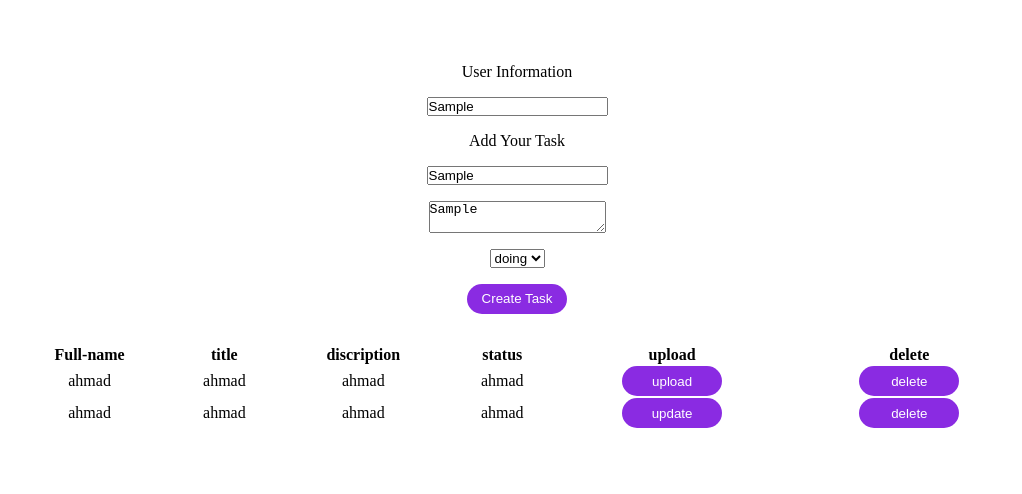
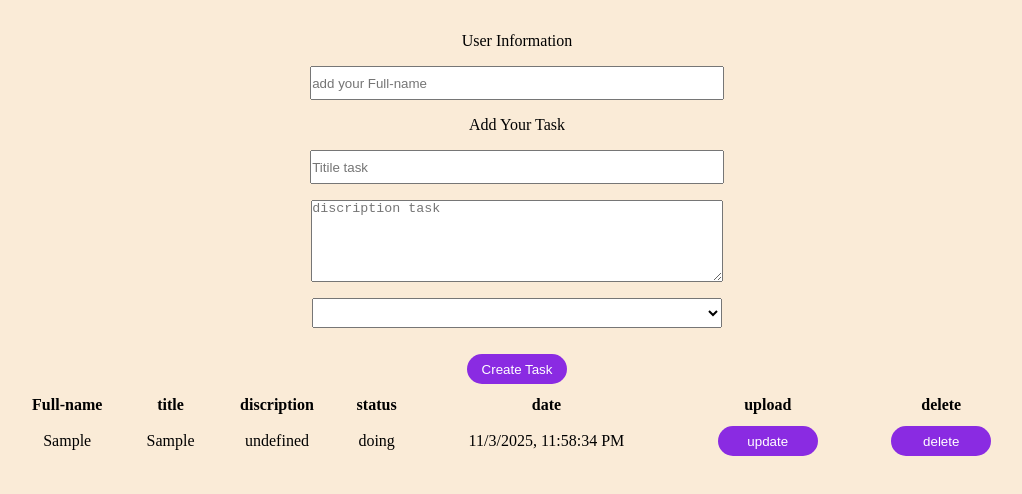
Before and after one commit to medgougriz/TO-DO-LISTE, a plain HTML site: page index.html in a window 1280 px wide. Both pictures are taken after typing "Sample", "Sample", "Sample" into the empty fields and a click on the button "Create Task". Shown: the whole page, without its empty margins (123-1145 px from the left). Drawn offline with Linux system fonts and the light colour scheme.

Commit message:
to do update one

```diff
--- a/index.html
+++ b/index.html
@@ -23,7 +23,7 @@
                 <option value="todo">todo</option>
                 <option value="done">done</option>
             </select>
-            <button onclick="CreateTask()">Create Task</button>
+            <button onclick="CreateTask()" id="Create">Create Task</button>
         </div>
         <div class="output">
             <table>
@@ -32,26 +32,11 @@
                     <th>title</th>
                     <th>discription</th>
                     <th>status</th>
+                    <th>date</th>
                     <th>upload</th>
                     <th>delete</th>
                 </tr>
-                <tbody>
-                    <tr>
-                    <td>ahmad</td>
-                    <td>ahmad</td>
-                    <td>ahmad</td>
-                    <td>ahmad</td>
-                    <td><button>upload</button></td>
-                    <td><button>delete</button></td>
-                    </tr>
-                     <tr>
-                    <td>ahmad</td>
-                    <td>ahmad</td>
-                    <td>ahmad</td>
-                    <td>ahmad</td>
-                    <td><button id="update">update</button></td>
-                    <td><button id="delete">delete</button></td>
-                    </tr>
+                <tbody id="see">
                 </tbody>
             </table>
         </div>
--- a/main.js
+++ b/main.js
@@ -1,15 +1,81 @@
+let UserName = document.getElementById('username').value ;
+let title = document.getElementById('title').value;
+let discription = document.getElementById('discription').value;
+let status = document.getElementById('status').value;
 
-var dataBase = []
 
+
+// 2 localStorage
+var dataBase
+if(localStorage.todo !=null){
+    dataBase = JSON.parse(localStorage.todo)
+}else{
+    dataBase = [];
+}
+
+// 1 fonction
 function CreateTask(){
     var task =  {
         fullName: document.getElementById('username').value,
         title: document.getElementById('title').value,
         desrirtion: document.getElementById('discription').value,
         status: document.getElementById('status').value,
-        createdAt: Date.now()
+        createdAt: new Date().toLocaleString()
+    }
+    dataBase[dataBase.length] = task
+    // local storage
+    localStorage.setItem('todo', JSON.stringify(dataBase))
+    seetodo ()
+    console.log(dataBase);
+
+    cleardata()
+}
+
+// 3 clear inputs
+function cleardata(){
+    document.getElementById('username').value ='';
+    document.getElementById('title').value ='';
+    document.getElementById('discription').value ='';
+    document.getElementById('status').value ='';
+}
+
+// 4 read or outputs
+
+function seetodo (){
+
+    let table = '';
+    for(let i = 0; i < dataBase.length; i++){
+        table += `<tr>
+                    <td>${dataBase[i].fullName}</td>
+                    <td>${dataBase[i].title}</td>
+                    <td>${dataBase[i].discription}</td>
+                    <td>${dataBase[i].status}</td>
+                    <td>${dataBase[i].createdAt}</td>
+                    <td><button onclick="updaTe(${i})"id="update">update</button></td>
+                    <td><button onclick="deleteOne(${i})" id="delete" >delete</button></td>
+                    </tr>
+        `
     }
 
-    dataBase[dataBase.length] = task
-    console.log(dataBase);
+    document.getElementById('see').innerHTML = table
 }
+
+seetodo ()
+
+// 5 delete one
+function deleteOne(i){
+    // it delete from arry not localStorage
+    dataBase.splice(i,1);
+    localStorage.todo = JSON.stringify(dataBase);
+    seetodo ()
+}
+
+// 6 update
+function updaTe(i){
+
+    document.getElementById('username').value = dataBase[i].fullName
+    document.getElementById('title').value = dataBase[i].title
+    document.getElementById('discription').value = dataBase[i].discription
+    document.getElementById('status').value = dataBase[i].status
+    document.getElementById('Create').innerHTML= 'Update'
+}
--- a/style.css
+++ b/style.css
@@ -5,6 +5,7 @@
     body{
         width: 80%;
         margin: auto;
+        background-color: antiquewhite;
         .head{
             label{
                 text-transform: capitalize;
@@ -15,7 +16,6 @@
             flex-direction: column;
             justify-content: center;
             align-items: center;
-            height: 39vh;
         }
     }
 }
@@ -25,6 +25,7 @@ table{
 
 }
 button{
+    margin: 10px 0;
     color:white;
     height: 30px;
     width: 100px;
@@ -39,3 +40,15 @@ button:hover{
     background-color: rgb(67, 87, 221);
     letter-spacing: 1px;
 }
+input,#status{
+    height: 30px;
+    width: 40%;
+}
+#discription{
+    height: 80px;
+    width: 40%;
+}
+
+#status{
+    text-transform: capitalize;
+}
```
